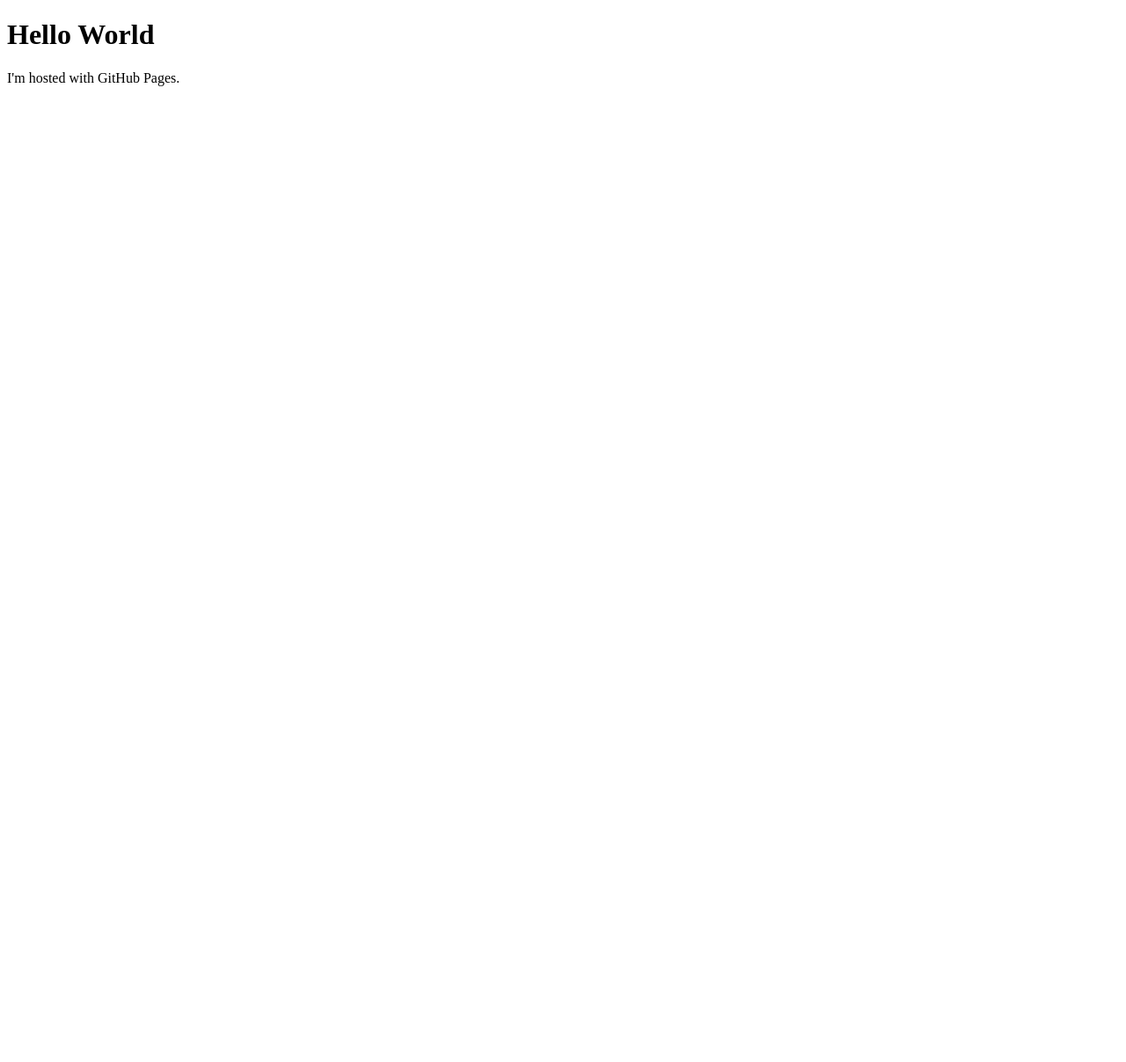
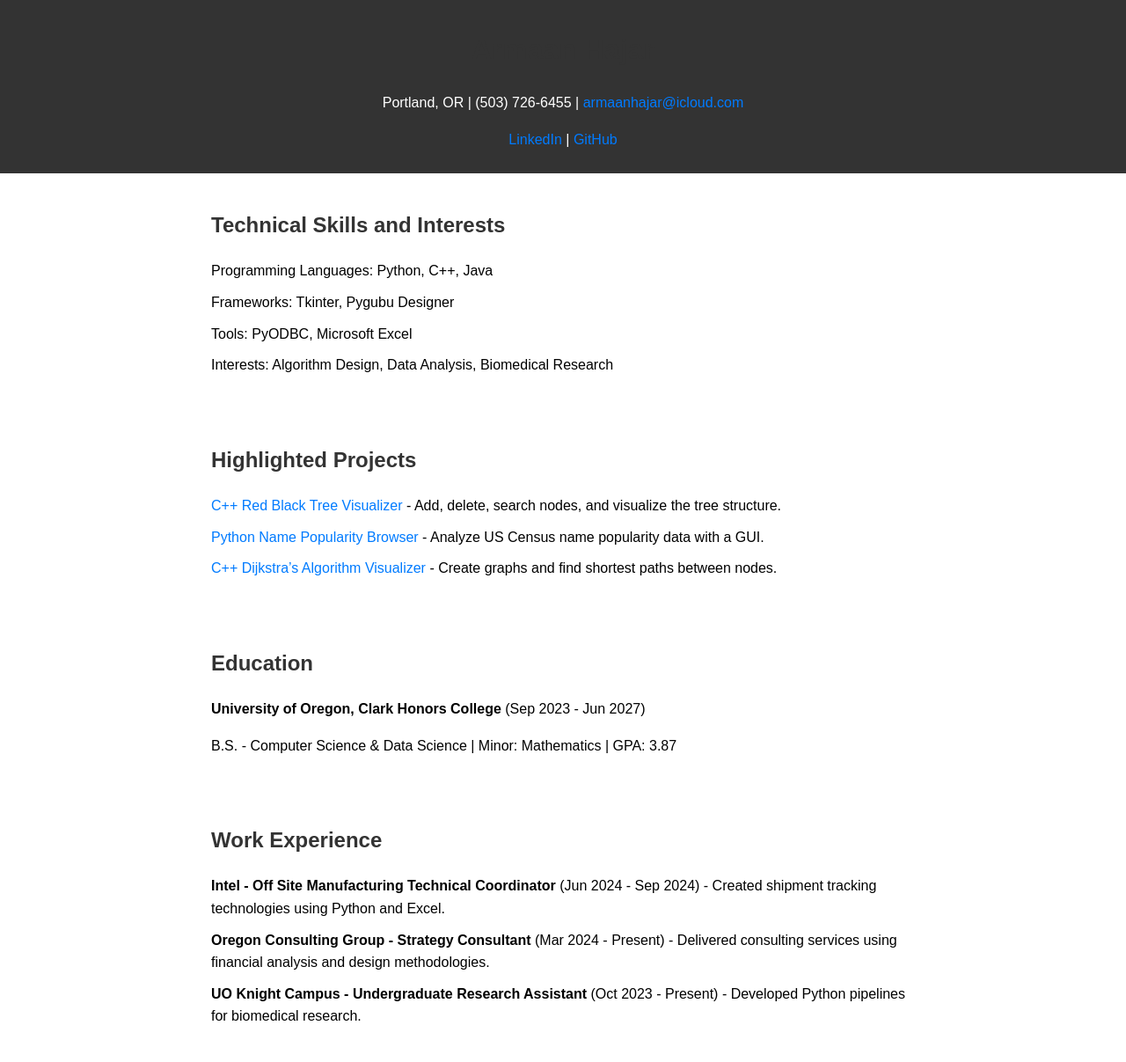
Before and after one commit to ArmaanHajar/ArmaanHajar.github.io, a plain HTML site: page index.html in a window 1280 px wide. Shown: the top 1207 px of the page at 88% size. Before the commit the page ends 800 px from the top, so only its background shows below. Drawn offline with Linux system fonts and the light colour scheme.

Commit message:
next commit

```diff
--- a/index.html
+++ b/index.html
@@ -1,7 +1,89 @@
 <!DOCTYPE html>
-<html>
+<html lang="en">
+<head>
+    <meta charset="UTF-8">
+    <meta name="viewport" content="width=device-width, initial-scale=1.0">
+    <title>Armaan Hajar Portfolio</title>
+    <style>
+        body {
+            font-family: Arial, sans-serif;
+            margin: 0;
+            padding: 0;
+            line-height: 1.6;
+        }
+        header {
+            background: #333;
+            color: #fff;
+            padding: 10px 0;
+            text-align: center;
+        }
+        section {
+            padding: 20px;
+            margin: 0 auto;
+            max-width: 800px;
+        }
+        h1, h2, h3 {
+            color: #333;
+        }
+        a {
+            color: #007BFF;
+            text-decoration: none;
+        }
+        a:hover {
+            text-decoration: underline;
+        }
+        ul {
+            list-style: none;
+            padding: 0;
+        }
+        li {
+            margin-bottom: 10px;
+        }
+    </style>
+</head>
 <body>
-<h1>Hello World</h1>
-<p>I'm hosted with GitHub Pages.</p>
+    <header>
+        <h1>Armaan Hajar</h1>
+        <p>Portland, OR | (503) 726-6455 | <a href="mailto:armaanhajar@icloud.com">armaanhajar@icloud.com</a></p>
+        <p><a href="https://linkedin.com/in/armaan-hajar" target="_blank">LinkedIn</a> | <a href="https://github.com/ArmaanHajar" target="_blank">GitHub</a></p>
+    </header>
+
+    <section>
+        <h2>Technical Skills and Interests</h2>
+        <ul>
+            <li>Programming Languages: Python, C++, Java</li>
+            <li>Frameworks: Tkinter, Pygubu Designer</li>
+            <li>Tools: PyODBC, Microsoft Excel</li>
+            <li>Interests: Algorithm Design, Data Analysis, Biomedical Research</li>
+        </ul>
+    </section>
+
+    <section>
+        <h2>Highlighted Projects</h2>
+        <ul>
+            <li><a href="https://github.com/ArmaanHajar/RBTDeletion" target="_blank">C++ Red Black Tree Visualizer</a> - Add, delete, search nodes, and visualize the tree structure.</li>
+            <li><a href="https://github.com/ArmaanHajar/NamePopBrowser" target="_blank">Python Name Popularity Browser</a> - Analyze US Census name popularity data with a GUI.</li>
+            <li><a href="https://github.com/ArmaanHajar/ArmaanDijkstras" target="_blank">C++ Dijkstra’s Algorithm Visualizer</a> - Create graphs and find shortest paths between nodes.</li>
+        </ul>
+    </section>
+
+    <section>
+        <h2>Education</h2>
+        <p><strong>University of Oregon, Clark Honors College</strong> (Sep 2023 - Jun 2027)</p>
+        <p>B.S. - Computer Science & Data Science | Minor: Mathematics | GPA: 3.87</p>
+    </section>
+
+    <section>
+        <h2>Work Experience</h2>
+        <ul>
+            <li><strong>Intel - Off Site Manufacturing Technical Coordinator</strong> (Jun 2024 - Sep 2024) - Created shipment tracking technologies using Python and Excel.</li>
+            <li><strong>Oregon Consulting Group - Strategy Consultant</strong> (Mar 2024 - Present) - Delivered consulting services using financial analysis and design methodologies.</li>
+            <li><strong>UO Knight Campus - Undergraduate Research Assistant</strong> (Oct 2023 - Present) - Developed Python pipelines for biomedical research.</li>
+        </ul>
+    </section>
+
+    <footer>
+        <p>&copy; 2024 Armaan Hajar</p>
+    </footer>
 </body>
 </html>
```
